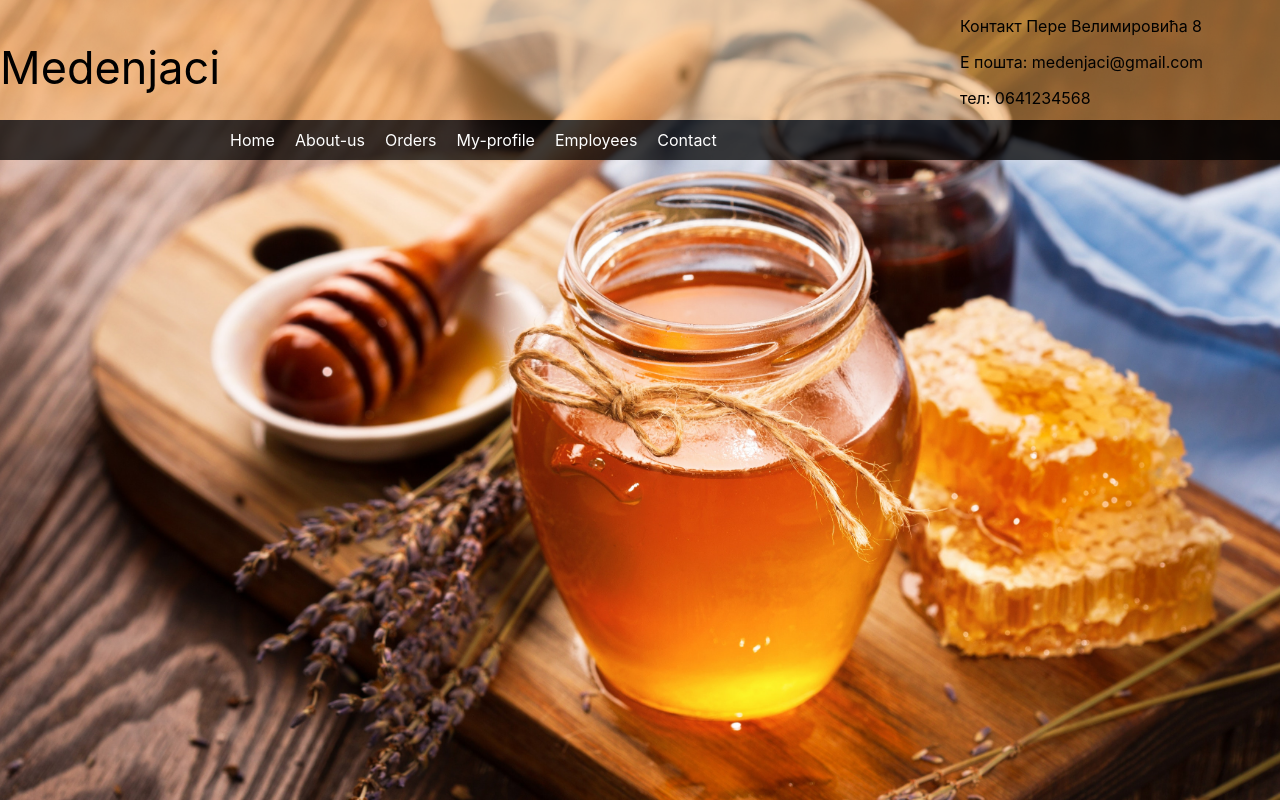
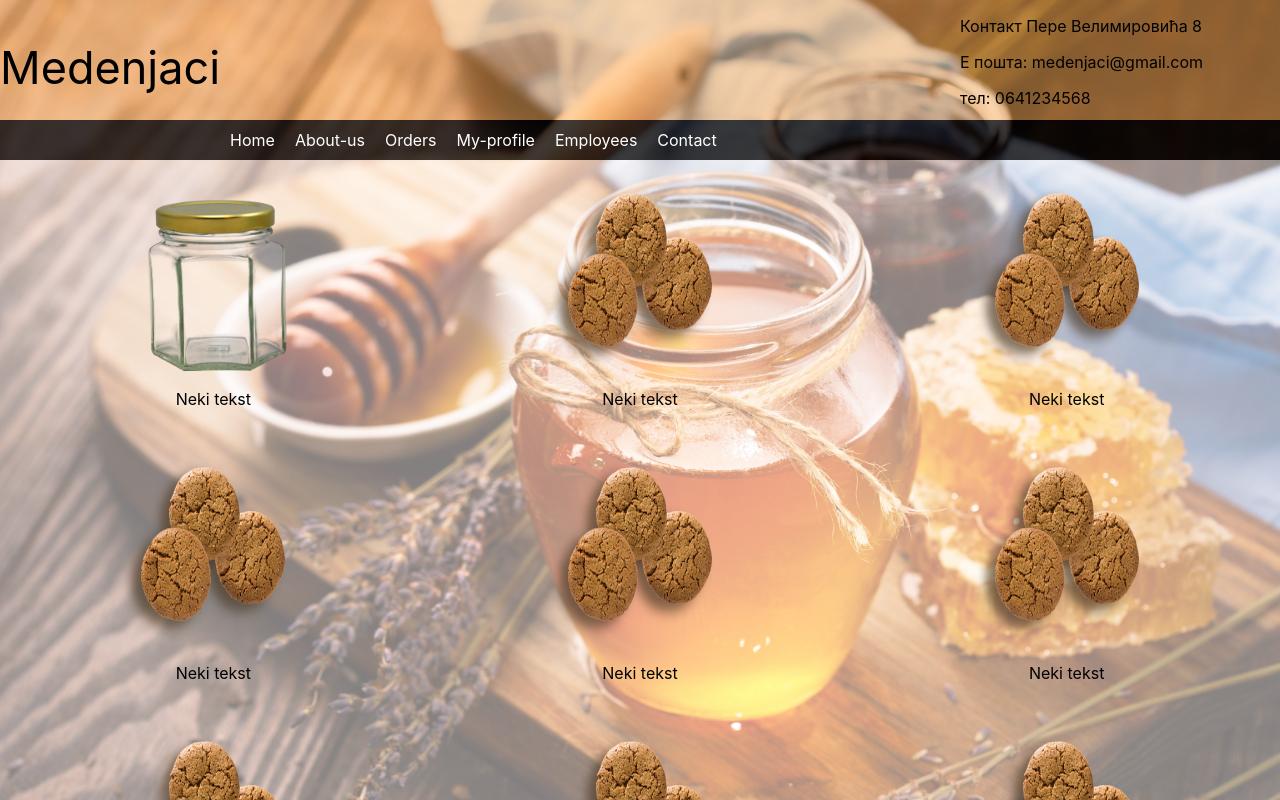
Before and after one commit to bpavle/honey-store-web, a React (Create React App) app: page / in a window 1280 px wide. Built offline with nearby package versions, Linux system fonts and the light colour scheme.

Commit message:
Added / route

```diff
--- a/src/App.js
+++ b/src/App.js
@@ -15,12 +15,15 @@ function App() {
       <Header />
       <Menu />
       <div style={{ textAlign: 'center' }}>
+
         <Route exact path="/home" component={Products} />
         <Route exact path="/about-us" component={About} />
         <Route exact path="/orders" component={Orders} />
         <Route exact path="/my-profile" component={MyProfile} />
         <Route exact path="/employees" component={Employees} />
         <Route exact path="/contact" component={Contact} />
+        <Route exact path="/" component={Products} />
+        {/* <Route default component={Products} /> */}
       </div>
     </div>
   );
```
